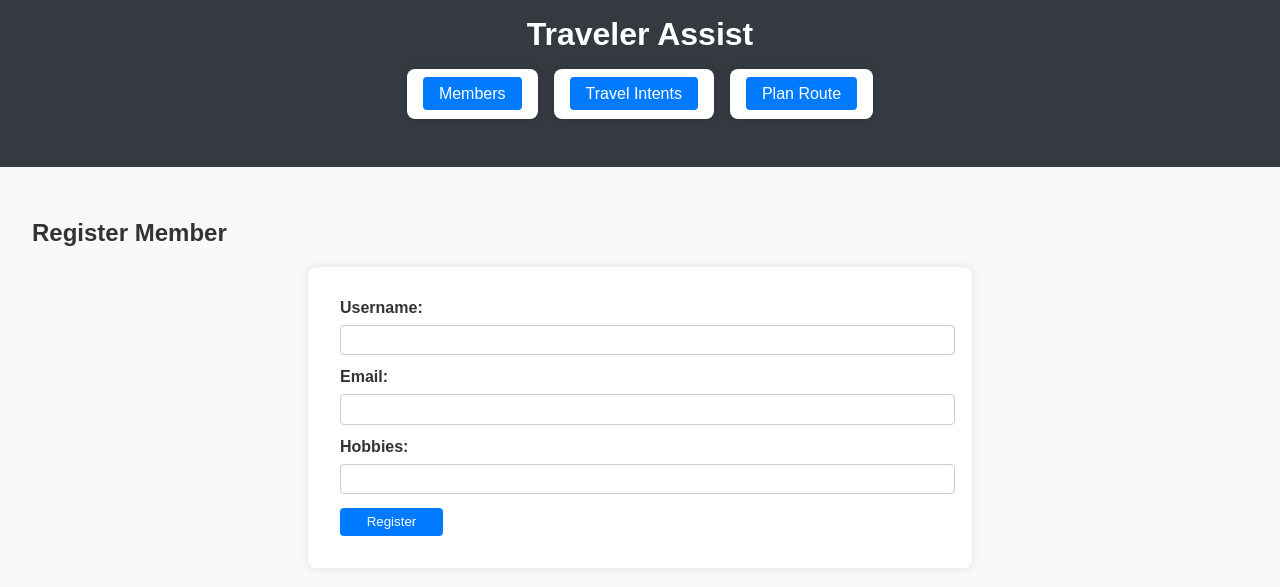
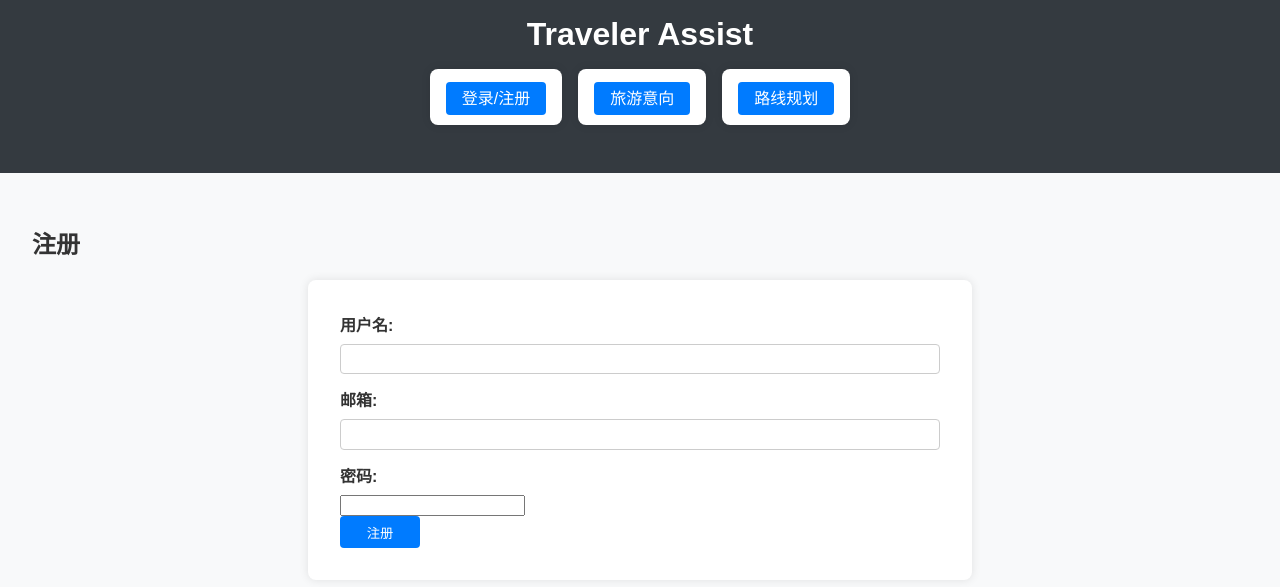
Before and after one commit to TikMarskasbili/TravelSystem, a Flask app: page /register in a window 1280 px wide. Shown: the top 587 px of the page. Run offline with Flask 2, Linux system fonts and the light colour scheme.

Commit message:
loginAndRegister

```diff
--- a/models.py
+++ b/models.py
@@ -7,7 +7,7 @@ class Member(db.Model):
     id = db.Column(db.Integer, primary_key=True)
     username = db.Column(db.String(20), unique=True, nullable=False)
     email = db.Column(db.String(120), unique=True, nullable=False)
-    hobbies = db.Column(db.String(200), nullable=True)
+    pwd = db.Column(db.String(200), unique=True, nullable=True)
 
 class TravelIntent(db.Model):
     id = db.Column(db.Integer, primary_key=True)
--- a/routes/home.py
+++ b/routes/home.py
@@ -5,4 +5,4 @@ bp = Blueprint('home', __name__)
 
 @bp.route('/')
 def home():
-    return render_template('base.html')
+    return render_template('home.html')
--- a/routes/member_routes.py
+++ b/routes/member_routes.py
@@ -1,6 +1,6 @@
-from flask import Blueprint, render_template, request, redirect, url_for
+from flask import Blueprint, render_template, request, redirect, url_for, jsonify
 from models import db, Member
-
+import flash
 bp = Blueprint('member', __name__)
 
 @bp.route('/members')
@@ -8,13 +8,44 @@ def list_members():
     members = Member.query.all()
     return render_template('member.html', members=members)
 
+@bp.route('/login', methods=['POST'])
+def login():
+    data = request.get_json()
+    username = data.get('username')
+    password = data.get('password')
+
+    # 查询数据库以验证用户
+    user = Member.query.filter_by(username=username, pwd=password).first()
+
+    if user:
+        return jsonify({"success": True}), 200
+    else:
+        return jsonify({"success": False}), 401
+
 @bp.route('/register', methods=['GET', 'POST'])
 def register():
     if request.method == 'POST':
         username = request.form['username']
         email = request.form['email']
-        hobbies = request.form['hobbies']
-        new_member = Member(username=username, email=email, hobbies=hobbies)
+        pwd = request.form['pwd']
+
+        # Validate inputs
+        if not username or not email or not pwd:
+            flash("All fields are required")
+            return redirect(url_for('member.register'))
+
+        # Check for existing user
+        existing_user = Member.query.filter_by(username=username).first()
+        if existing_user:
+            flash("Username already taken")
+            return redirect(url_for('member.register'))
+
+        existing_email = Member.query.filter_by(email=email).first()
+        if existing_email:
+            flash("Email already registered")
+            return redirect(url_for('member.register'))
+
+        new_member = Member(username=username, email=email, pwd=pwd)
         db.session.add(new_member)
         db.session.commit()
         return redirect(url_for('member.list_members'))
--- a/templates/base.html
+++ /dev/null
@@ -1,24 +0,0 @@
-<!DOCTYPE html>
-<html lang="en">
-<head>
-    <meta charset="UTF-8">
-    <meta name="viewport" content="width=device-width, initial-scale=1.0">
-    <title>Traveler Assist</title>
-    <link rel="stylesheet" href="{{ url_for('static', filename='style.css') }}">
-</head>
-<body>
-    <header>
-        <h1>Traveler Assist</h1>
-        <nav>
-            <ul>
-                <li><a href="{{ url_for('member.list_members') }}">Members</a></li>
-                <li><a href="{{ url_for('travel.list_travel_intents') }}">Travel Intents</a></li>
-                <li><a href="{{ url_for('map.plan_route') }}">Plan Route</a></li>
-            </ul>
-        </nav>
-    </header>
-    <main>
-        {% block content %}{% endblock %}
-    </main>
-</body>
-</html>
--- a/templates/member.html
+++ b/templates/member.html
@@ -1,11 +1,26 @@
-{% extends "base.html" %}
+<head>
+    <meta charset="UTF-8">
+    <meta name="viewport" content="width=device-width, initial-scale=1.0">
+    <title>Traveler Assist</title>
+    <link rel="stylesheet" href="{{ url_for('static', filename='style.css') }}">
+</head>
 
-{% block content %}
-<h2>Members</h2>
-<ul>
+<header>
+    <h1>Traveler Assist</h1>
+    <nav>
+        <ul>
+            <li><a href="{{ url_for('member.list_members') }}">登录/注册</a></li>
+            <li><a href="{{ url_for('travel.list_travel_intents') }}">旅游意向</a></li>
+            <li><a href="{{ url_for('map.plan_route') }}">路线规划</a></li>
+        </ul>
+    </nav>
+</header>
+<main>
+    {% block content %}{% endblock %}
+</main>
+
+<!-- <ul>
     {% for member in members %}
-    <li>{{ member.username }} ({{ member.email }}) - Hobbies: {{ member.hobbies }}</li>
+    <li>{{ member.username }} {{ member.email }}</li>
     {% endfor %}
-</ul>
-<a href="{{ url_for('member.register') }}">Register New Member</a>
-{% endblock %}
+</ul> -->
--- a/templates/register.html
+++ b/templates/register.html
@@ -1,14 +1,14 @@
-{% extends "base.html" %}
+{% extends "member.html" %}
 
 {% block content %}
-<h2>Register Member</h2>
+<h2>注册</h2>
 <form method="POST">
-    <label for="username">Username:</label>
+    <label for="username">用户名:</label>
     <input type="text" id="username" name="username" required><br>
-    <label for="email">Email:</label>
+    <label for="email">邮箱:</label>
     <input type="email" id="email" name="email" required><br>
-    <label for="hobbies">Hobbies:</label>
-    <input type="text" id="hobbies" name="hobbies"><br>
-    <button type="submit">Register</button>
+    <label for="password">密码:</label>
+    <input type="password" id="pwd" name="pwd" required><br>
+    <button type="submit">注册</button>
 </form>
 {% endblock %}
```
Also changed, not shown: templates/home.html (added, +53 -0 lines), site.db.
